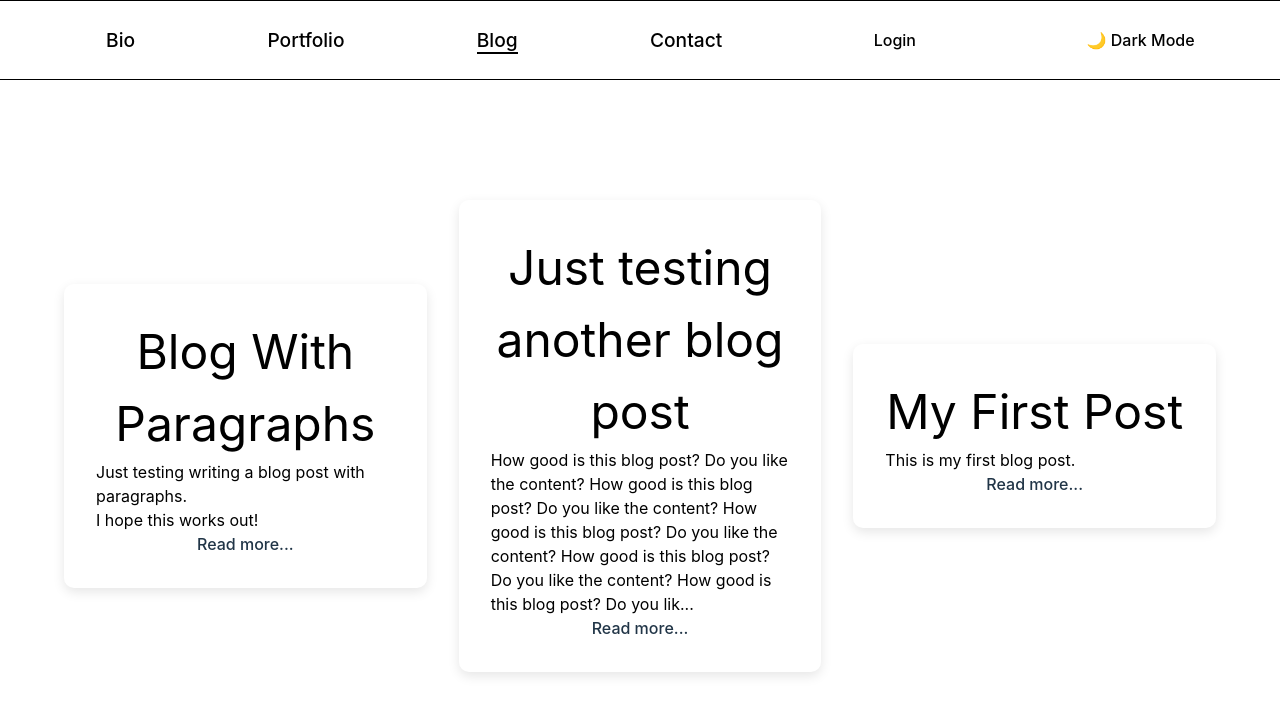
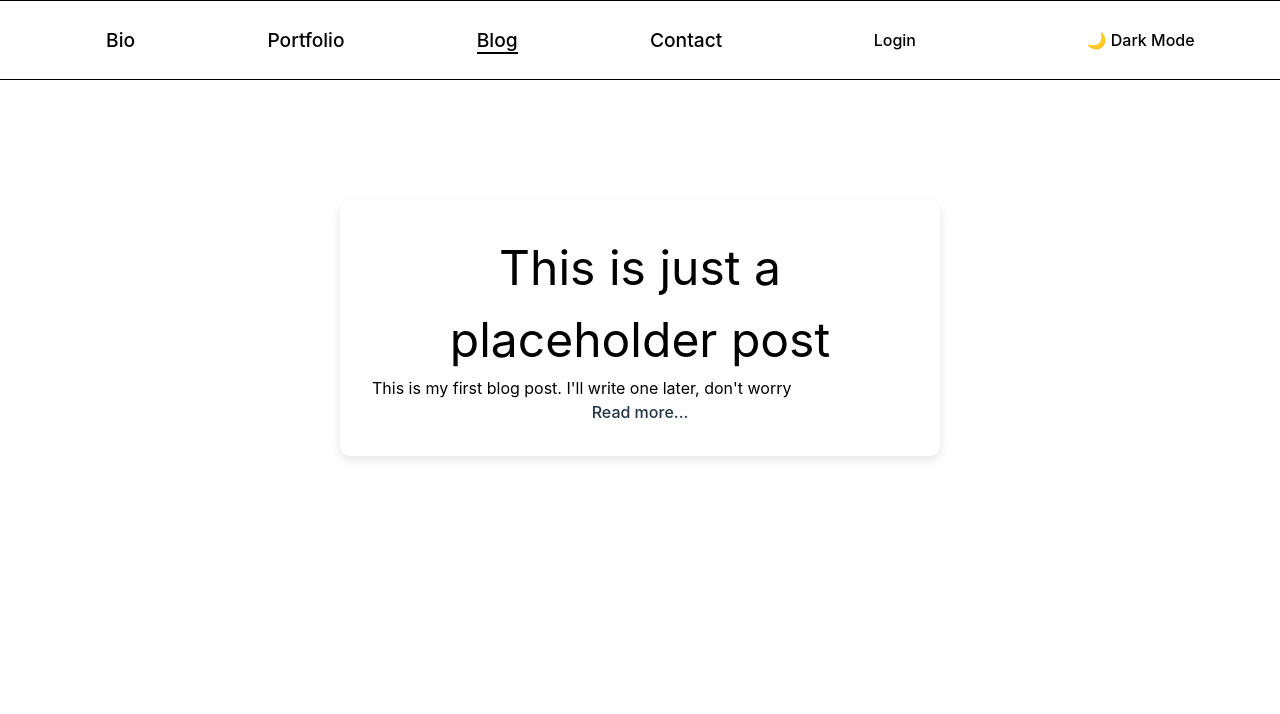
Before and after one commit to napolitanj/joetracks, a React (Vite) app: page /blog in a window 1280 px wide. Shown: the top 714 px of the page. Built offline with nearby package versions, Linux system fonts and the light colour scheme.

Commit message:
update Json again and fix banner text

```diff
--- a/src/data/blogPosts.json
+++ b/src/data/blogPosts.json
@@ -1,25 +1,9 @@
 [
   {
-    "id": "103f2d89-d36a-4acd-ba99-9e99d8f876ac",
-    "title": "Blog With Paragraphs",
-    "slug": "para-blog",
-    "content": "Just testing writing a blog post with paragraphs.\n\nI hope this works out!",
-    "created_at": "2025-07-25T17:11:48.425Z",
-    "published": true
-  },
-  {
-    "id": "f8673dc7-e3c6-435d-82c6-4cad8ac46b2a",
-    "title": "Just testing another blog post",
-    "slug": "test-blog-post-again",
-    "content": "How good is this blog post? Do you like the content? How good is this blog post? Do you like the content? How good is this blog post? Do you like the content? How good is this blog post? Do you like the content? How good is this blog post? Do you like the content? How good is this blog post? Do you like the content? How good is this blog post? Do you like the content? How good is this blog post? Do you like the content? How good is this blog post? Do you like the content? How good is this blog post? Do you like the content? How good is this blog post? Do you like the content? ",
-    "created_at": "2025-07-25T16:53:46.514Z",
-    "published": true
-  },
-  {
     "id": "1",
-    "title": "My First Post",
+    "title": "This is just a placeholder post",
     "slug": "my-first-post",
-    "content": "This is my first blog post.",
+    "content": "This is my first blog post. I'll write one later, don't worry",
     "created_at": "2025-07-20T12:00:00Z",
     "published": true
   }
--- a/src/data/portfolio.json
+++ b/src/data/portfolio.json
@@ -9,7 +9,7 @@
     "position": 1
   },
   {
-    "id": 1753460061463,
+    "id": 1753460021461,
     "title": "North Manitou Island Backpacking Guide",
     "description": "This is a comprehensive self-guided backpacking resource for exploring North Manitou Island, a remote destination in the Sleeping Bear Dunes National Lakeshore. I wrote all the copy, shot original photography, and designed the layout to make trip planning accessible for beginners. The guide covers ferry logistics, route options, gear checklists, and backcountry safety. It became one of the top-ranking resources on the topic, generating over 2,500 visits in a single year and more than 6,300 total — significantly increasing visibility for Origin Expeditions.",
     "image_url": "./images/north-manitou/manitou-header.webp",
@@ -18,16 +18,16 @@
     "position": 1
   },
   {
-    "id": 1753460061462,
+    "id": 1753460061562,
     "title": "Intro to CalTopo: Backcountry Mapping Guide",
     "description": "This guide breaks down the essential features of CalTopo, a powerful online mapping tool for planning wilderness trips. I wrote and illustrated the entire piece to help beginners build confidence with digital maps — covering layers, markers, route tools, and printing options. Designed as a practical, no-jargon walkthrough, the guide has become a popular resource for trip planning and navigation prep, with over 1,500 views to date.",
-    "image_url": ".images/howtousecaltopo.png",
+    "image_url": "./images/howtousecaltopo.png",
     "link": "joetracks.com/caltopo-guide",
     "link_text": "Plan a Trip",
     "position": 1
   },
   {
-    "id": 1753460061462,
+    "id": 1753460069463,
     "title": "Remote Forecasting Tools for Planning Trips in Snow",
     "description": "This technical article walks readers through how to assess snowpack and avalanche risk remotely using free online tools like weather models, satellite imagery, and avalanche forecasts. I wrote and structured the guide to make complex information approachable for backcountry travelers without formal training. While the piece is niche, it was created as part of an interview assignment — and ultimately helped land me a job offer thanks to its clarity, depth, and practical value.",
     "image_url": "./images/remote-forecasting/skintrack.webp",
--- a/src/styles/BannerImage.css
+++ b/src/styles/BannerImage.css
@@ -55,7 +55,7 @@ body.dark .banner-image::before {
 .banner-text {
   position: absolute;
   font-size: 1.5rem;
-  line-height: 0em;
+
   font-weight: bold;
   text-align: right;
   color: black;
```
Also changed, not shown: 6 other files (tests, documents, lock files or other folders).
